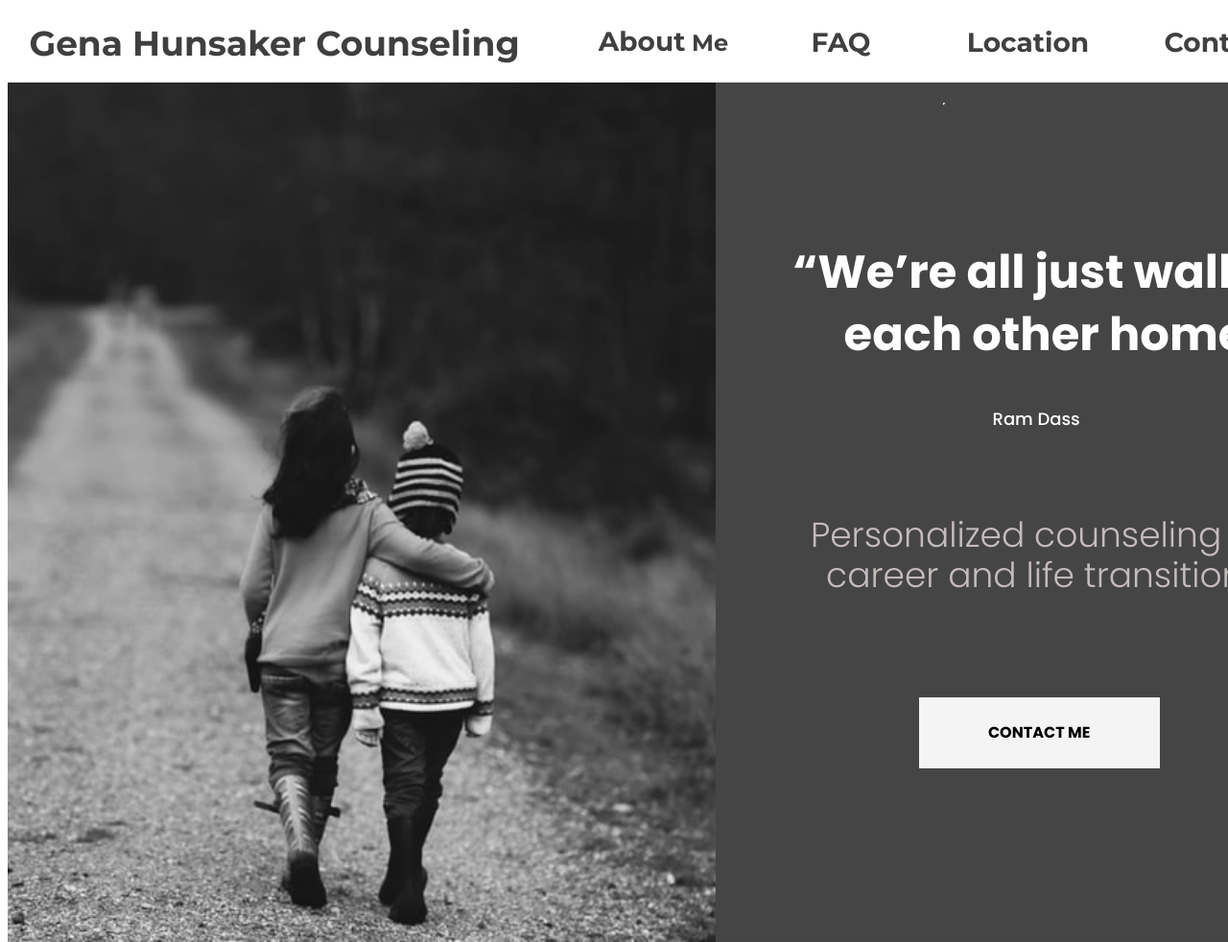
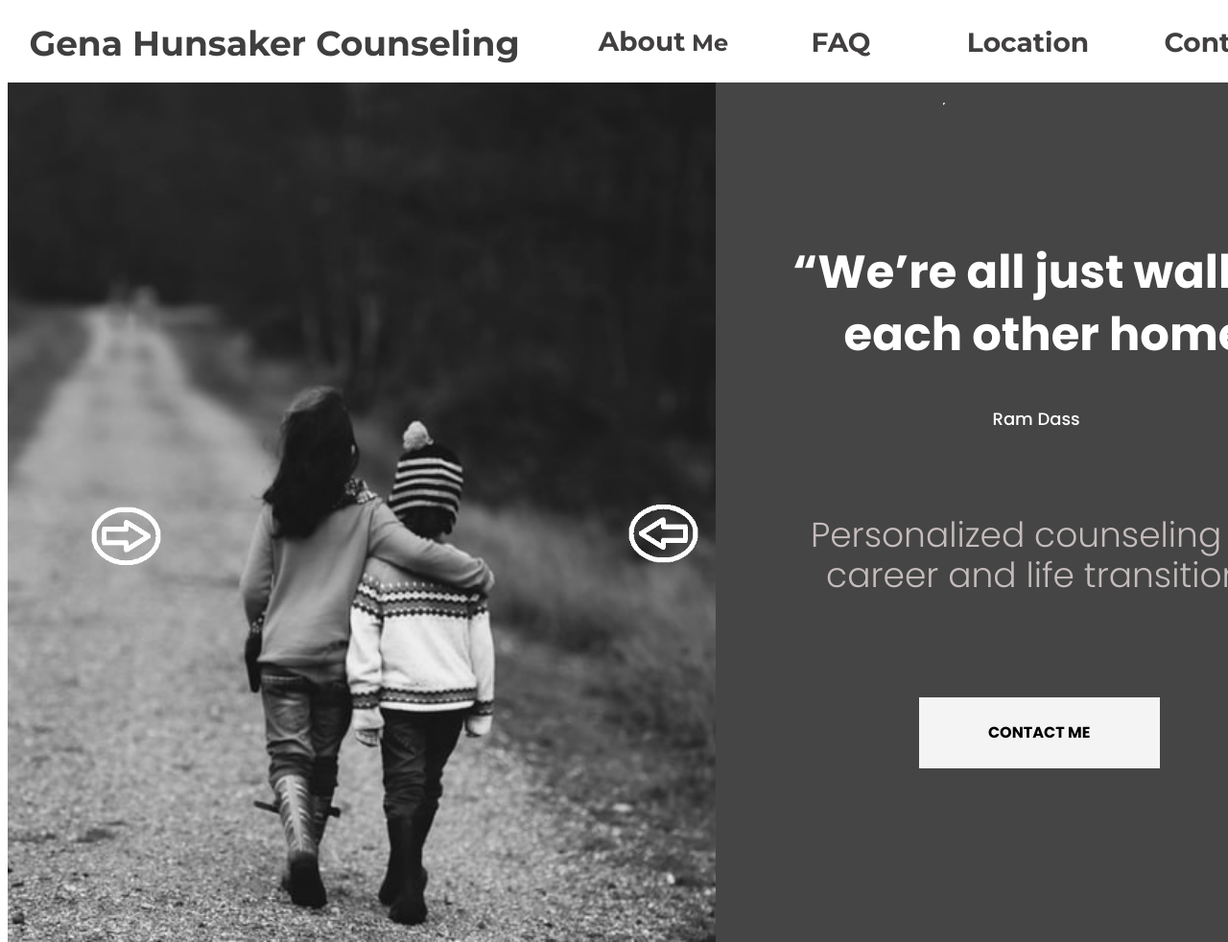
Before and after one commit to jlhuns/jlhuns.github.io, a plain HTML site: page index.html in a window 1280 px wide. Shown: the top 982 px of the page at 96% size. Drawn offline with Linux system fonts and the light colour scheme.

Commit message:
attempting to add arrows

```diff
--- a/index.css
+++ b/index.css
@@ -266,6 +266,29 @@ button {
     no-repeat center;
   background-size: cover;
   z-index: 51;
+}
+.left-arrow {
+  position: absolute;
+  width: 75px;
+  height: 75px;
+  top: 436px;
+  left: 126px;
+  background: url(./assets/images/arrow-removebg.png)
+    no-repeat center;
+  background-size: cover;
+  z-index: 52;
+}
+.right-arrow{
+  position: absolute;
+  width: 75px;
+  height: 75px;
+  top: 436px;
+  left: 688px;
+  background: url(./assets/images/arrow-removebg.png)
+    no-repeat center;
+  background-size: cover;
+  transform: rotate(180deg);
+  z-index: 52;
 }
 .about-me-title {
   display: flex;
--- a/index.html
+++ b/index.html
@@ -33,6 +33,8 @@
           <div class="right-frame-black-rectangle"></div>
         </div>
         <div class="photo-gallery"></div>
+        <div class="right-arrow"></div>
+        <div class="left-arrow"></div>
       </div>
       <span class="about-me-title"> Gena Hunsaker</span>
       <div class="flex-row-cbc">
```
